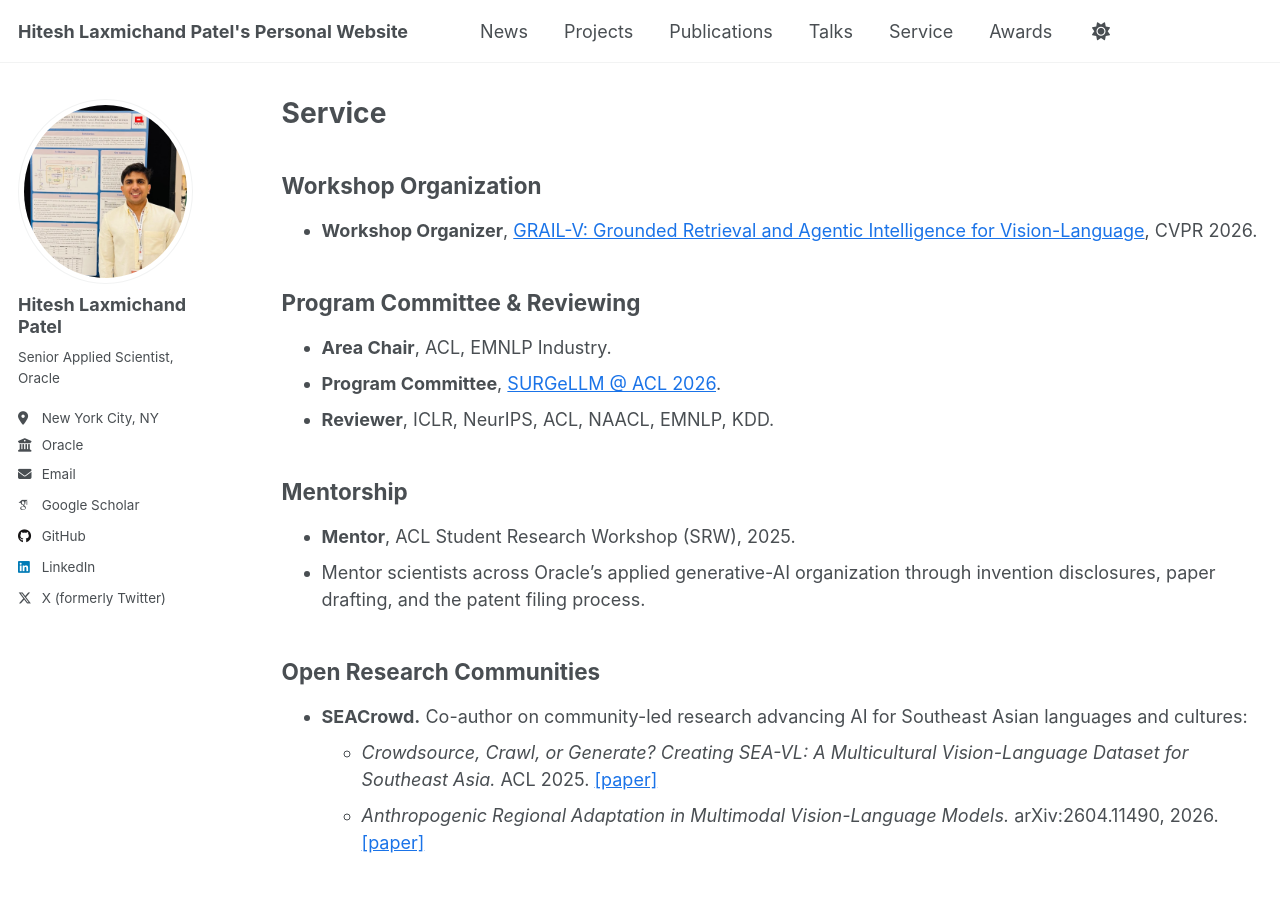
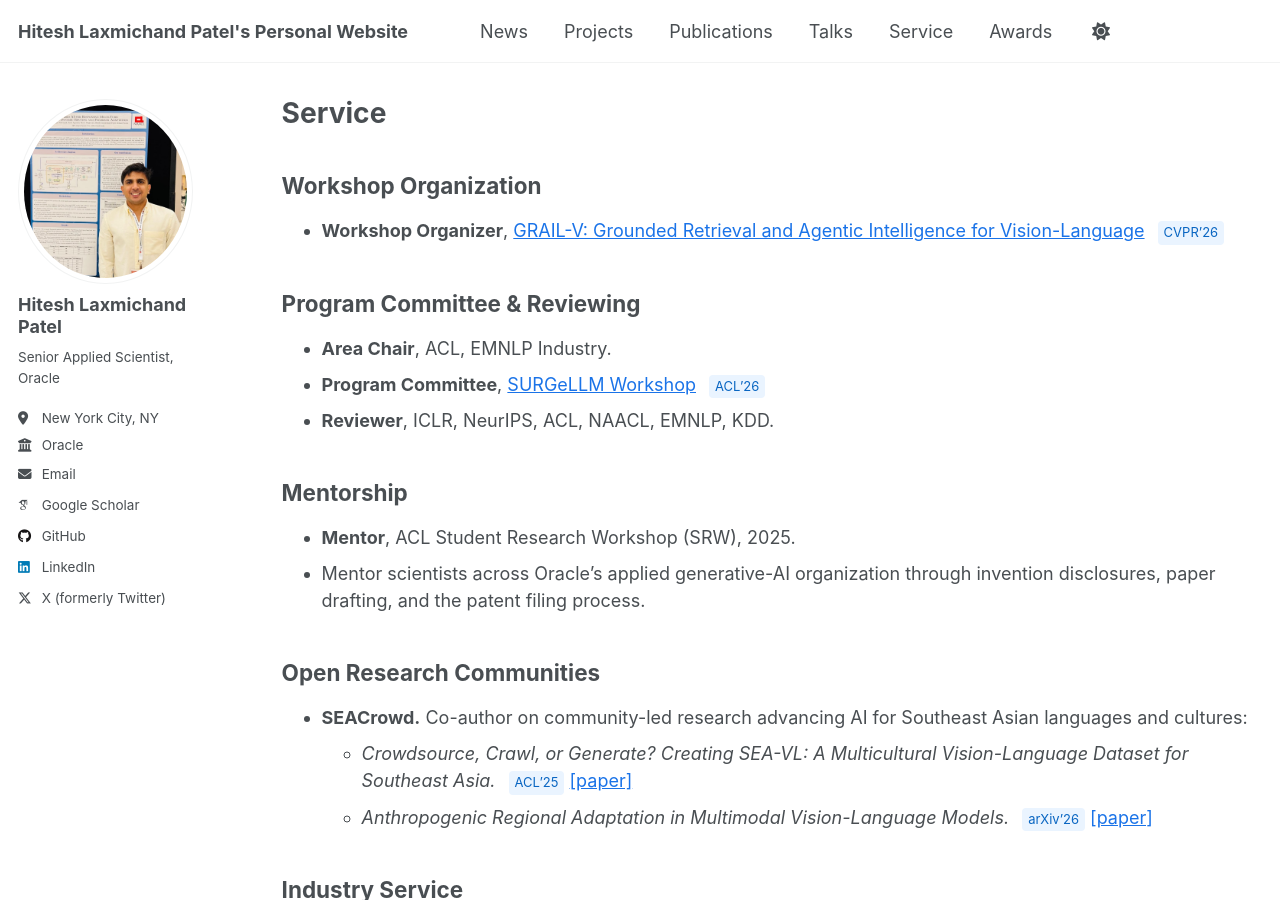
Before and after one commit to HITESHLPATEL/hiteshlpatel.github.io, a Jekyll site: the page built from _pages/service.md, in a window 1280 px wide and 900 px high. Built offline with Jekyll 4.4.1, drawn with Linux system fonts in a browser that asks for light colours; some web fonts are replaced.

Commit message:
Use venue badges on the Service page
Show CVPR'26, ACL'26, ACL'25 and arXiv'26 as the same badge component the
publications page uses, instead of trailing plain-text venue names, so
the two pages read consistently.

Co-Authored-By: Claude Fable 5.1 <noreply@anthropic.com>
Claude-Session: https://claude.ai/code/session_01LL4HLjH3KeFhqDB1atnpvf

```diff
--- a/_pages/service.md
+++ b/_pages/service.md
@@ -8,12 +8,12 @@ author_profile: true
 
 ## Workshop Organization
 
-- **Workshop Organizer**, [GRAIL-V: Grounded Retrieval and Agentic Intelligence for Vision-Language](https://grailworkshops.github.io/), CVPR 2026.
+- **Workshop Organizer**, [GRAIL-V: Grounded Retrieval and Agentic Intelligence for Vision-Language](https://grailworkshops.github.io/) <span class="venue-badge">CVPR'26</span>
 
 ## Program Committee & Reviewing
 
 - **Area Chair**, ACL, EMNLP Industry.
-- **Program Committee**, [SURGeLLM @ ACL 2026](https://surgellm.github.io/acl2026/).
+- **Program Committee**, [SURGeLLM Workshop](https://surgellm.github.io/acl2026/) <span class="venue-badge">ACL'26</span>
 - **Reviewer**, ICLR, NeurIPS, ACL, NAACL, EMNLP, KDD.
 
 ## Mentorship
@@ -24,8 +24,8 @@ author_profile: true
 ## Open Research Communities
 
 - **SEACrowd.** Co-author on community-led research advancing AI for Southeast Asian languages and cultures:
-  - *Crowdsource, Crawl, or Generate? Creating SEA-VL: A Multicultural Vision-Language Dataset for Southeast Asia.* ACL 2025. [[paper]](https://aclanthology.org/2025.acl-long.916/)
-  - *Anthropogenic Regional Adaptation in Multimodal Vision-Language Models.* arXiv:2604.11490, 2026. [[paper]](https://arxiv.org/abs/2604.11490)
+  - *Crowdsource, Crawl, or Generate? Creating SEA-VL: A Multicultural Vision-Language Dataset for Southeast Asia.* <span class="venue-badge">ACL'25</span> [[paper]](https://aclanthology.org/2025.acl-long.916/)
+  - *Anthropogenic Regional Adaptation in Multimodal Vision-Language Models.* <span class="venue-badge">arXiv'26</span> [[paper]](https://arxiv.org/abs/2604.11490)
 
 ## Industry Service
 
```
